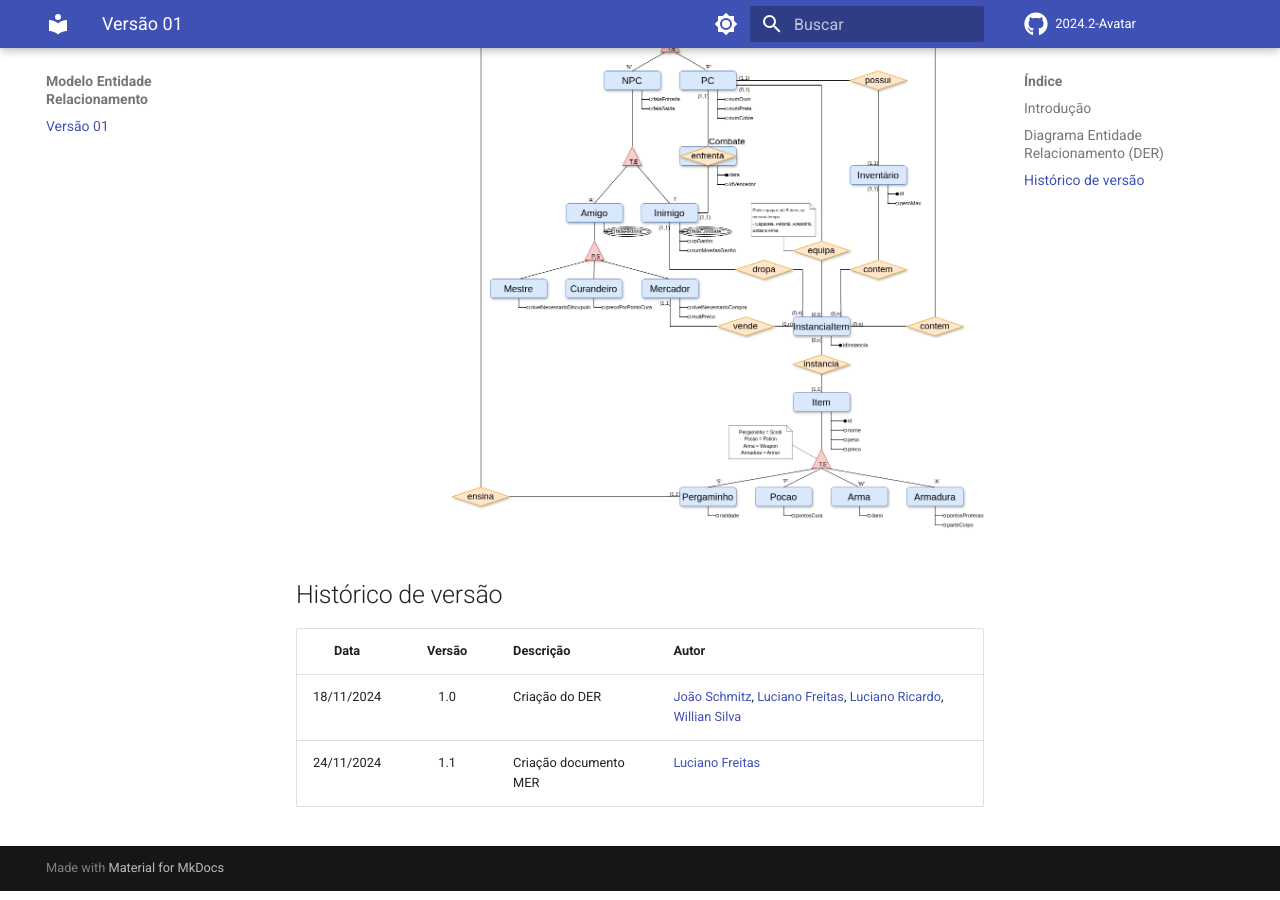
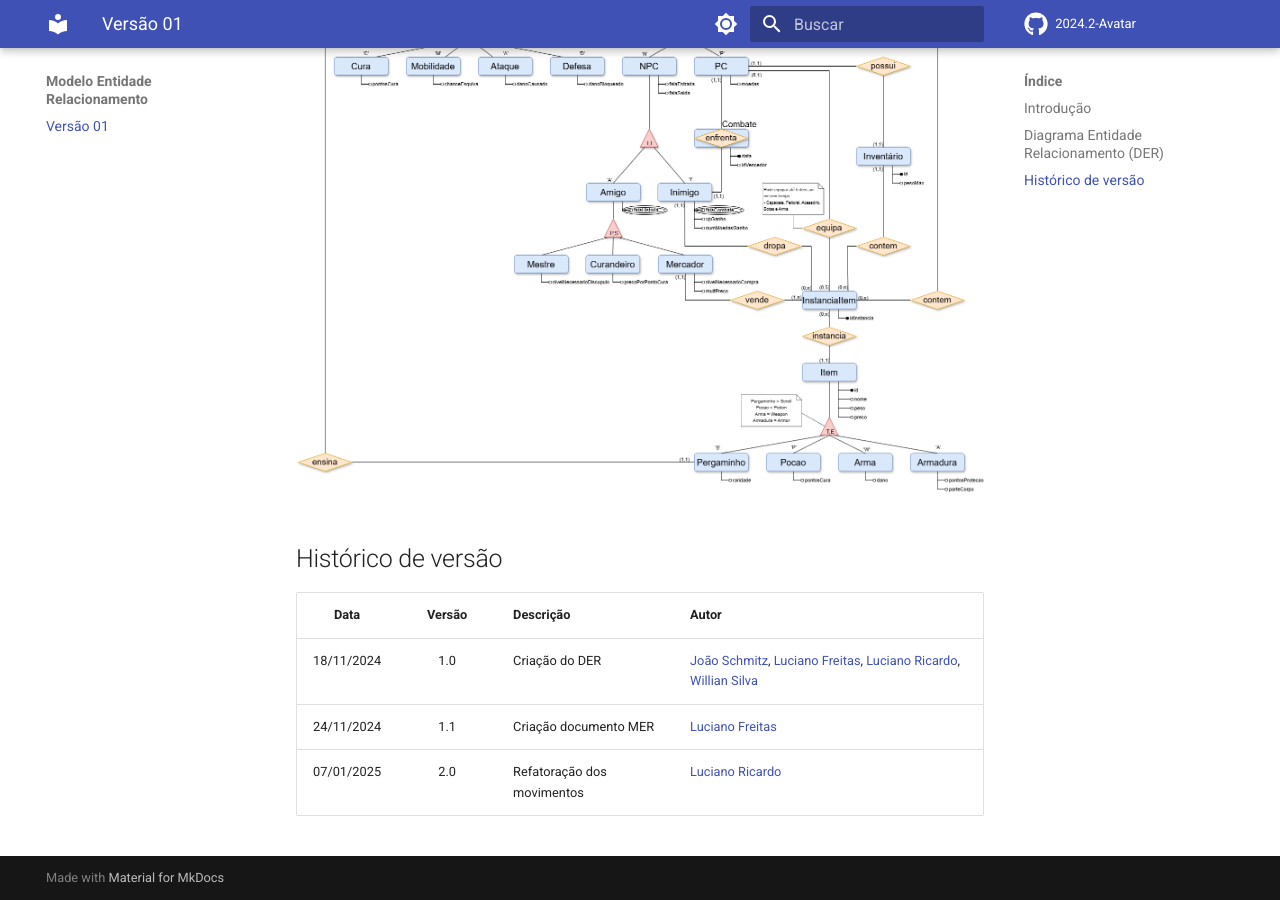
Before and after one commit to SBD1/2024.2-Avatar, an MkDocs documentation site: the page built from docs/MER/v1.md, in a window 1280 px wide and 900 px high, scrolled down 753 px. Built offline with MkDocs 1.6.1 and Material for MkDocs 9.7.7, drawn with Linux system fonts in a browser that asks for light colours; comment, search, counter and statistics services are not loaded.

Commit message:
atualização do MER e do MR

```diff
--- a/docs/MER/v1.md
+++ b/docs/MER/v1.md
@@ -11,7 +11,7 @@ O Modelo Entidade Relacionamento (MER) é uma ferramenta utilizada para modelar
 
 ## Diagrama Entidade Relacionamento (DER)
 
-![DER](./DER_v1.png)
+![DER](./DER_v2.png)
 
 
 
@@ -20,7 +20,8 @@ O Modelo Entidade Relacionamento (MER) é uma ferramenta utilizada para modelar
 |    Data    | Versão | Descrição             | Autor                                                                                                                                                                                                    |
 | :--------: | :----: | --------------------- | -------------------------------------------------------------------------------------------------------------------------------------------------------------------------------------------------------- |
 | 18/11/2024 |  1.0   | Criação do DER        | [João Schmitz](https://github.com/JoaoSchmitz), [Luciano Freitas](https://github.com/luciano-freitas-melo), [Luciano Ricardo](https://github.com/l-ricardo), [Willian Silva](https://github.com/Wooo589) |
-| 24/11/2024 |  1.1   | Criação documento MER | [Luciano Freitas](https://github.com/luciano-freitas-melo)                                                                                                                                               |
+| 24/11/2024 |  1.1   | Criação documento MER | [Luciano Freitas](https://github.com/luciano-freitas-melo) |
+| 07/01/2025 |  2.0   | Refatoração dos movimentos | [Luciano Ricardo](https://github.com/l-ricardo) |
 
 <!--
 Padrão Usuarios GitHub Histórico de Versões --- Não Apagar
```
Also changed, not shown: docs/MR/v1.md (+2 -1 lines), docs/MER/DER_v2.png (added), docs/MR/MR_v2.png (added).
